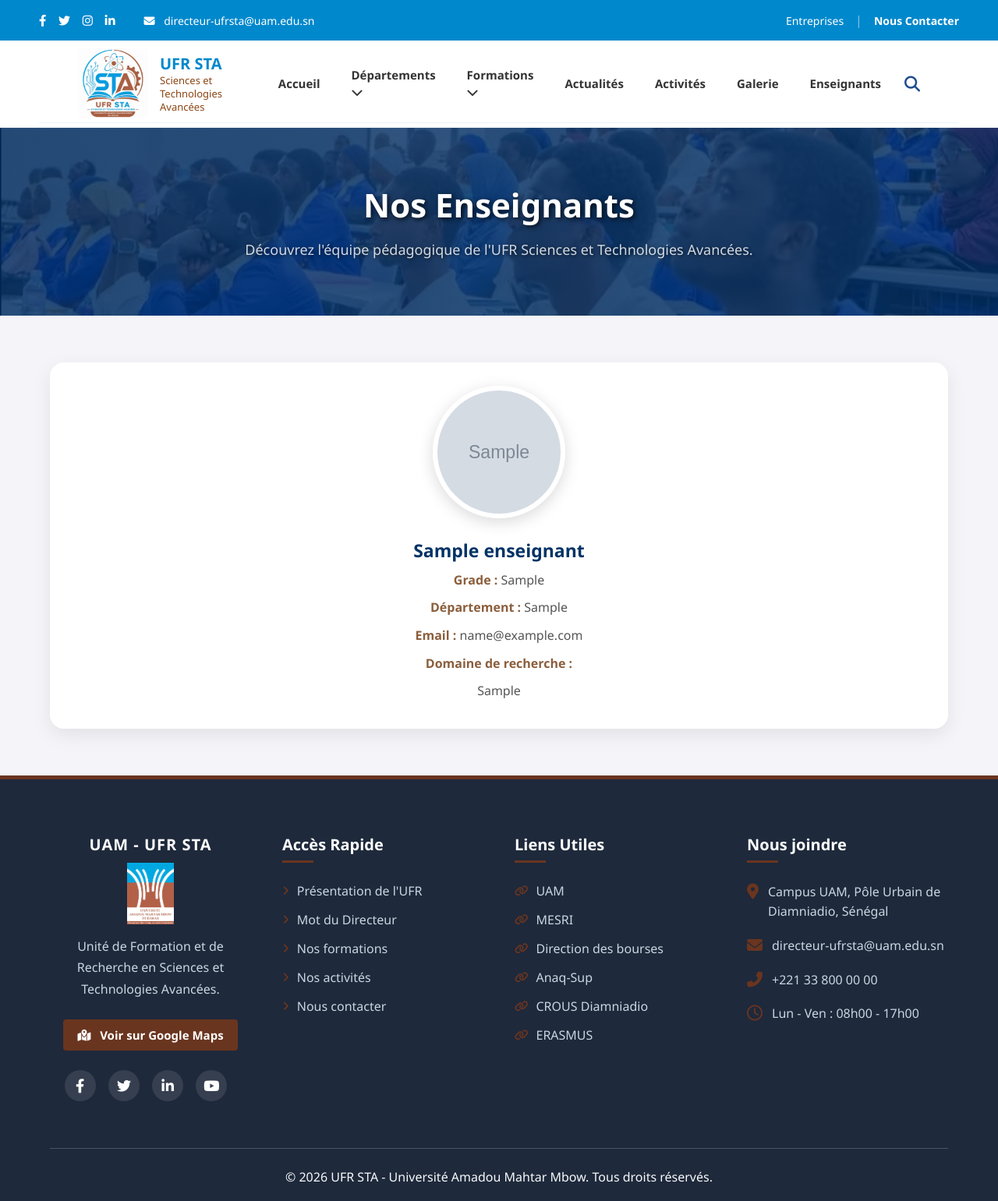
After one commit to SokhnaDiouf1/ufr-sta, a Flask app: page /enseignants in a window 1280 px wide. The commit adds this page. Shown: the whole page at 78% size. Run offline with Flask 3, Linux system fonts and the light colour scheme; tables that the repository leaves empty hold one stand-in row (values such as "Sample post"); grey boxes marked "Sample" are stand-in pictures.

Commit message:
Ajout du module enseignants et de la page contact

```diff
--- a/app.py
+++ b/app.py
@@ -17,6 +17,7 @@ app.config["SQLALCHEMY_TRACK_MODIFICATIONS"] = False
 # Configuration des images
 app.config["UPLOAD_ACTUALITES"] = "static/images/actualites"
 app.config["UPLOAD_ACTIVITES"] = "static/images/activites"
+app.config["UPLOAD_FOLDER_ENSEIGNANTS"] = "static/images/enseignants"
 app.config["UPLOAD_GALERIE"] = "static/images/galerie"
 
 
@@ -342,6 +343,102 @@ def supprimer_activite(id):
     flash("Activité supprimée avec succès.", "success")
 
     return redirect(url_for('admin_activites'))
+
+@app.route('/admin/enseignants', methods=['GET', 'POST'])
+def admin_enseignants():
+    if not session.get('admin'):
+        return redirect(url_for('admin_login'))
+
+    if request.method == 'POST':
+        nom = request.form['nom']
+        grade = request.form['grade']
+        departement = request.form['departement']
+        email = request.form['email']
+        domaine = request.form['domaine']
+
+        fichier = request.files['photo']
+
+        nom_photo = None
+
+        if fichier and fichier.filename != "":
+            nom_photo = secure_filename(fichier.filename)
+            fichier.save(
+                os.path.join(
+                    "static/images/enseignants",
+                    nom_photo
+                )
+            )
+
+        enseignant = Enseignant(
+            nom=nom,
+            grade=grade,
+            departement=departement,
+            email=email,
+            domaine=domaine,
+            photo=nom_photo
+        )
+
+        db.session.add(enseignant)
+        db.session.commit()
+
+        return redirect(url_for('admin_enseignants'))
+
+    enseignants = Enseignant.query.all()
+
+    return render_template(
+        'admin/enseignants.html',
+        enseignants=enseignants
+    )
+
+@app.route('/admin/enseignants/modifier/<int:id>', methods=['GET', 'POST'])
+def modifier_enseignant(id):
+    if not session.get('admin'):
+        return redirect(url_for('admin_login'))
+
+    enseignant = Enseignant.query.get_or_404(id)
+
+    if request.method == 'POST':
+        enseignant.nom = request.form['nom']
+        enseignant.grade = request.form['grade']
+        enseignant.departement = request.form['departement']
+        enseignant.email = request.form['email']
+        enseignant.domaine = request.form['domaine']
+
+        fichier = request.files['photo']
+
+        if fichier and fichier.filename != "":
+            nom_photo = secure_filename(fichier.filename)
+
+            fichier.save(
+                os.path.join(
+                    app.config["UPLOAD_FOLDER_ENSEIGNANTS"],
+                    nom_photo
+                )
+            )
+
+            enseignant.photo = nom_photo
+
+        db.session.commit()
+
+        return redirect(url_for('admin_enseignants'))
+
+    return render_template(
+        'admin/modifier_enseignant.html',
+        enseignant=enseignant
+    )
+
+@app.route('/admin/enseignants/supprimer/<int:id>')
+def supprimer_enseignant(id):
+
+    if not session.get('admin'):
+        return redirect(url_for('admin_login'))
+
+    enseignant = Enseignant.query.get_or_404(id)
+
+    db.session.delete(enseignant)
+    db.session.commit()
+
+    return redirect(url_for('admin_enseignants'))
 # ---------------- PAGES PUBLIC ----------------
 
 @app.route('/')
@@ -474,6 +571,15 @@ def recherche():
         pages=pages_resultats
     )
 
+@app.route('/enseignants')
+def enseignants():
+
+    enseignants = Enseignant.query.order_by(Enseignant.nom).all()
+
+    return render_template(
+        'enseignants.html',
+        enseignants=enseignants
+    )
 
 if __name__ == "__main__":
     app.run(debug=True)
--- a/static/css/style.css
+++ b/static/css/style.css
@@ -2283,3 +2283,55 @@ header.scrolled .logo {
     border-radius:8px;
     color:#666;
 }
+/* ==========================
+   PAGE ENSEIGNANTS
+========================== */
+
+.enseignants-container{
+    width:90%;
+    margin:60px auto;
+    display:grid;
+    grid-template-columns:repeat(auto-fit,minmax(280px,1fr));
+    gap:35px;
+}
+
+.carte-enseignant{
+    background:#fff;
+    border-radius:18px;
+    overflow:hidden;
+    box-shadow:0 8px 25px rgba(0,0,0,.08);
+    transition:.3s;
+    text-align:center;
+    padding-bottom:25px;
+}
+
+.carte-enseignant:hover{
+    transform:translateY(-8px);
+    box-shadow:0 15px 35px rgba(0,0,0,.15);
+}
+
+.carte-enseignant img{
+    width:170px;
+    height:170px;
+    object-fit:cover;
+    border-radius:50%;
+    margin-top:30px;
+    border:6px solid #fff;
+    box-shadow:0 5px 20px rgba(0,0,0,.15);
+}
+
+.carte-enseignant h2{
+    margin-top:20px;
+    color:#003366;
+    font-size:23px;
+}
+
+.carte-enseignant p{
+    margin:10px 25px;
+    color:#555;
+    line-height:1.6;
+}
+
+.carte-enseignant strong{
+    color:#8B5E3C;
+}
--- a/templates/admin/base_admin.html
+++ b/templates/admin/base_admin.html
@@ -60,6 +60,8 @@ document.addEventListener("click",function(e){
 
         <a href="{{ url_for('admin_formations') }}">🎓 Formations</a>
 
+        <a href="{{ url_for('admin_enseignants') }}">👨‍🏫 Enseignants</a>
+
         <hr>
 
         <a href="/">🌍 Voir le site</a>
--- a/templates/base.html
+++ b/templates/base.html
@@ -26,7 +26,7 @@
             <div class="top-bar-right">
                 <a href="#" class="top-link">Entreprises</a>
                 <span class="separator">|</span>
-                <a href="contact.html" class="contact-btn">Nous Contacter</a>
+                <a href="{{ url_for('contact') }}" class="contact-btn">Nous Contacter</a>
             </div>
         </div>
 
@@ -64,6 +64,7 @@
                 <a href="{{ url_for('actualites') }}">Actualités</a>
                 <a href="{{ url_for('activites') }}">Activités</a>
                 <a href="{{ url_for('galerie') }}">Galerie</a>
+                <a href="{{ url_for('enseignants') }}">Enseignants</a>
 
             </ul>
 
--- /dev/null
+++ b/templates/enseignants.html
@@ -0,0 +1,47 @@
+{% extends "base.html" %}
+
+{% block title %}Nos Enseignants{% endblock %}
+
+{% block content %}
+
+<section class="page-header">
+    <h1>Nos Enseignants</h1>
+
+    <p>
+        Découvrez l'équipe pédagogique de l'UFR Sciences et Technologies Avancées.
+    </p>
+</section>
+
+<section class="enseignants-container">
+
+{% for enseignant in enseignants %}
+
+<div class="carte-enseignant">
+
+    {% if enseignant.photo %}
+
+    <img
+        src="{{ url_for('static', filename='images/enseignants/' + enseignant.photo) }}"
+        alt="{{ enseignant.nom }}">
+
+    {% endif %}
+
+    <h2>{{ enseignant.nom }}</h2>
+
+    <p><strong>Grade :</strong> {{ enseignant.grade }}</p>
+
+    <p><strong>Département :</strong> {{ enseignant.departement }}</p>
+
+    <p><strong>Email :</strong> {{ enseignant.email }}</p>
+
+    <p><strong>Domaine de recherche :</strong></p>
+
+    <p>{{ enseignant.domaine }}</p>
+
+</div>
+
+{% endfor %}
+
+</section>
+
+{% endblock %}
```
Also changed, not shown: models.py (+15 -0 lines), templates/admin/dashboard.html (+8 -0 lines), templates/admin/enseignants.html (added, +81 -0 lines), templates/admin/modifier_enseignant.html (added, +79 -0 lines), static/images/enseignants/8256d4ec-19ca-449a-8069-c4fc39ec0b8f.JPG (added), static/images/enseignants/IMG_7755.jpg (added), static/images/enseignants/IMG_7756.jpg (added), static/images/enseignants/IMG_7822.jpg (added), static/images/enseignants/af6e5edb-cbc1-420d-85f5-b38e58ed1eae_2.jpg (added), static/images/enseignants/d1d34c4d-3049-4658-ad0a-22e6b20cf1ef.JPG (added).
